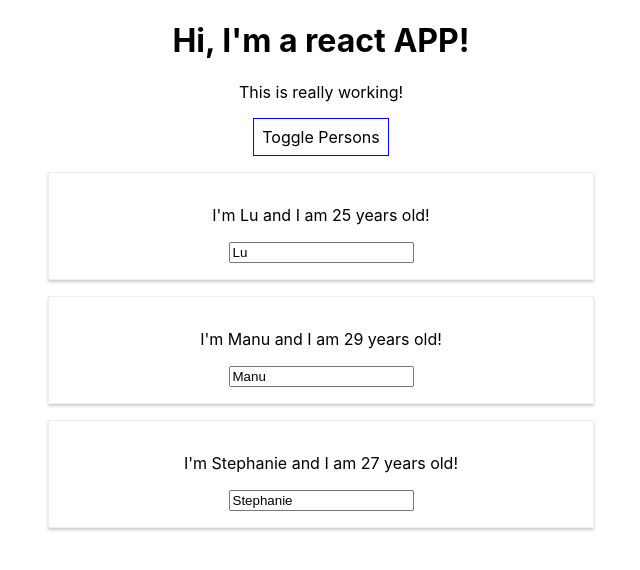
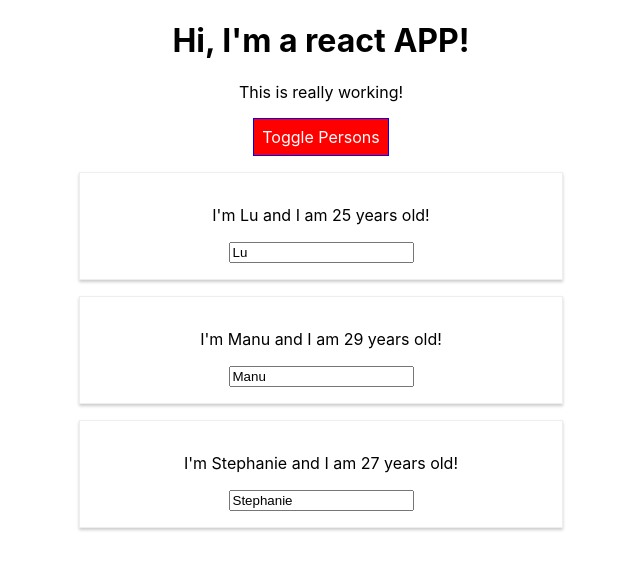
Before and after one commit to M-Riku/react-complete-guide, a React (Create React App) app: page / in a window 1280 px wide. Both pictures are taken after a click on the button "Toggle Persons". Shown: the top 570 px of the page, without its empty margins (319-959 px from the left). Built offline with nearby package versions, Linux system fonts and the light colour scheme.

Commit message:
Dynamically style & Using Radium

```diff
--- a/package.json
+++ b/package.json
@@ -6,9 +6,11 @@
     "@testing-library/jest-dom": "^4.2.4",
     "@testing-library/react": "^9.5.0",
     "@testing-library/user-event": "^7.2.1",
+    "radium": "^0.26.0",
     "react": "^16.13.1",
     "react-dom": "^16.13.1",
-    "react-scripts": "3.4.1"
+    "react-scripts": "3.4.1",
+    "styled-components": "^5.0.1"
   },
   "scripts": {
     "start": "react-scripts start",
--- a/src/App.css
+++ b/src/App.css
@@ -1,3 +1,11 @@
 .App {
   text-align: center;
 }
+
+.red {
+  color: red;
+}
+
+.bold {
+  font-weight: bold;
+}
--- a/src/App.js
+++ b/src/App.js
@@ -1,4 +1,5 @@
 import React, { Component } from 'react';
+import Radium, { StyleRoot } from 'radium';
 import Person from './Person/Person'
 import './App.css';
 
@@ -45,11 +46,16 @@
 
   render() {
     const style = {
-      backgroundColor: "white",
+      backgroundColor: "green",
+      color: "white",
       font: "inherit",
       border: "1px solid blue",
       padding: "8px",
-      cursor: 'pointer'
+      cursor: "pointer",
+      ":hover": {
+        backgroundColor: "lightgreen",
+        color: "black"
+      }
     };
 
     let persons = null;
@@ -67,17 +73,33 @@
           })}
         </div>
       )
+
+      style.backgroundColor = "red";
+      style[':hover'] = {
+        backgroundColor: "salmon",
+        color: "black"
+      };
+    }
+
+    const classes = [];
+    if (this.state.persons.length <= 2) {
+      classes.push("red");
+    }
+    if (this.state.persons.length <= 1) {
+      classes.push("bold");
     }
 
     return (
-      <div className="App" >
-        <h1> Hi, I'm a react APP!</h1>
-        <p>This is really working!</p>
-        <button style={style} onClick={this.switchTogglePersons}>Toggle Persons</button>
-        {persons}
-      </div >
+      <StyleRoot>
+        <div className="App" >
+          <h1> Hi, I'm a react APP!</h1>
+          <p className={classes.join(" ")}>This is really working!</p>
+          <button style={style} onClick={this.switchTogglePersons}>Toggle Persons</button>
+          {persons}
+        </div >
+      </StyleRoot>
     );
   }
 }
 
-export default App;
+export default Radium(App);
--- a/src/Person/Person.js
+++ b/src/Person/Person.js
@@ -1,10 +1,16 @@
 import React from 'react';
+import Radium from 'radium';
 
 import './Person.css'
 
 const person = (props) => {
+    const style = {
+        "@media (min-width: 500px)": {
+            width: '450px'
+        }
+    };
     return (
-        <div className="Person">
+        <div className="Person" style={style}>
             <p onClick={props.click} > I'm {props.name} and I am {props.age} years old!</p>
             <p>{props.children}</p>
             <input type="text" onChange={props.changed} value={props.name}></input>
@@ -12,4 +18,4 @@
     )
 }
 
-export default person;
+export default Radium(person);
```
Also changed, not shown: 1 other file (tests, documents, lock files or other folders).
